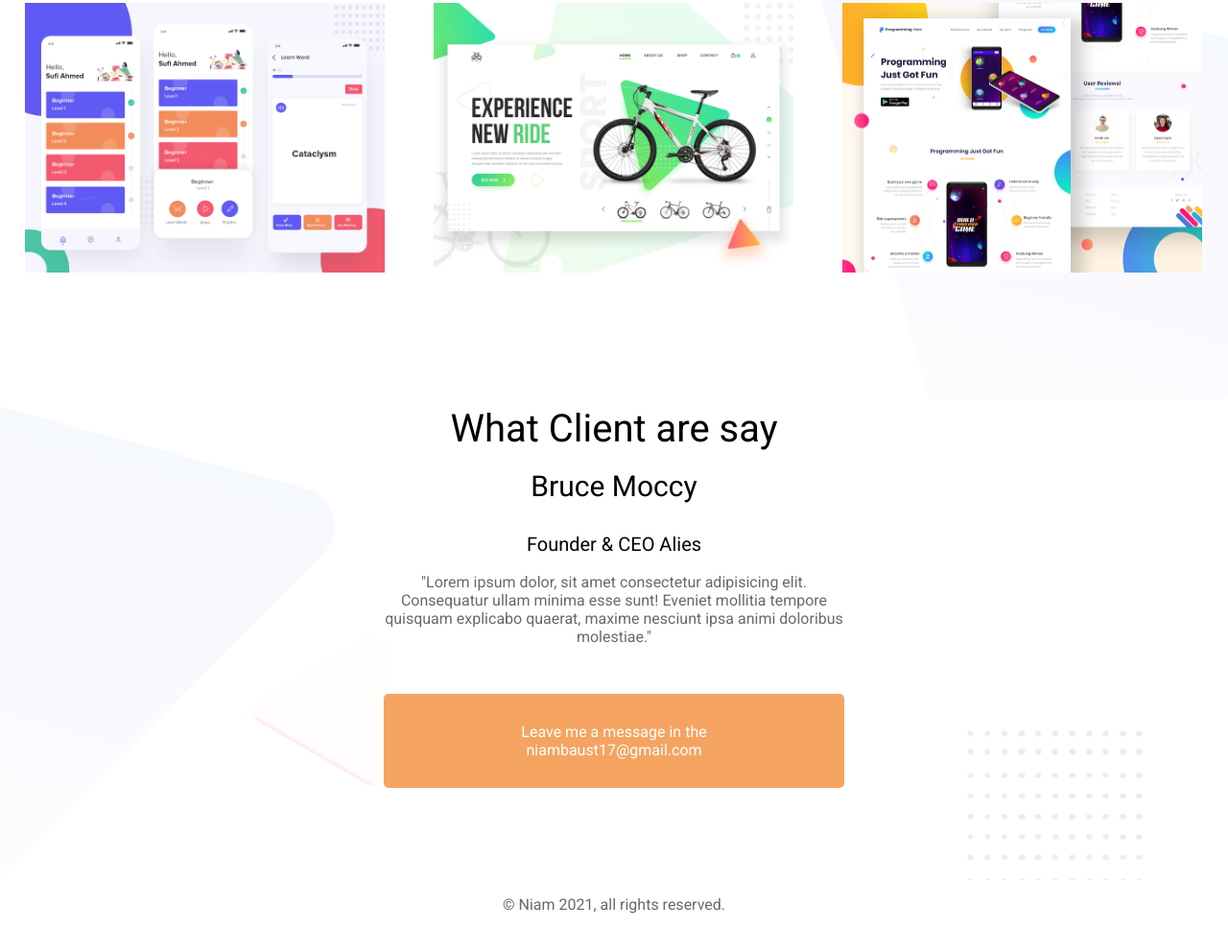
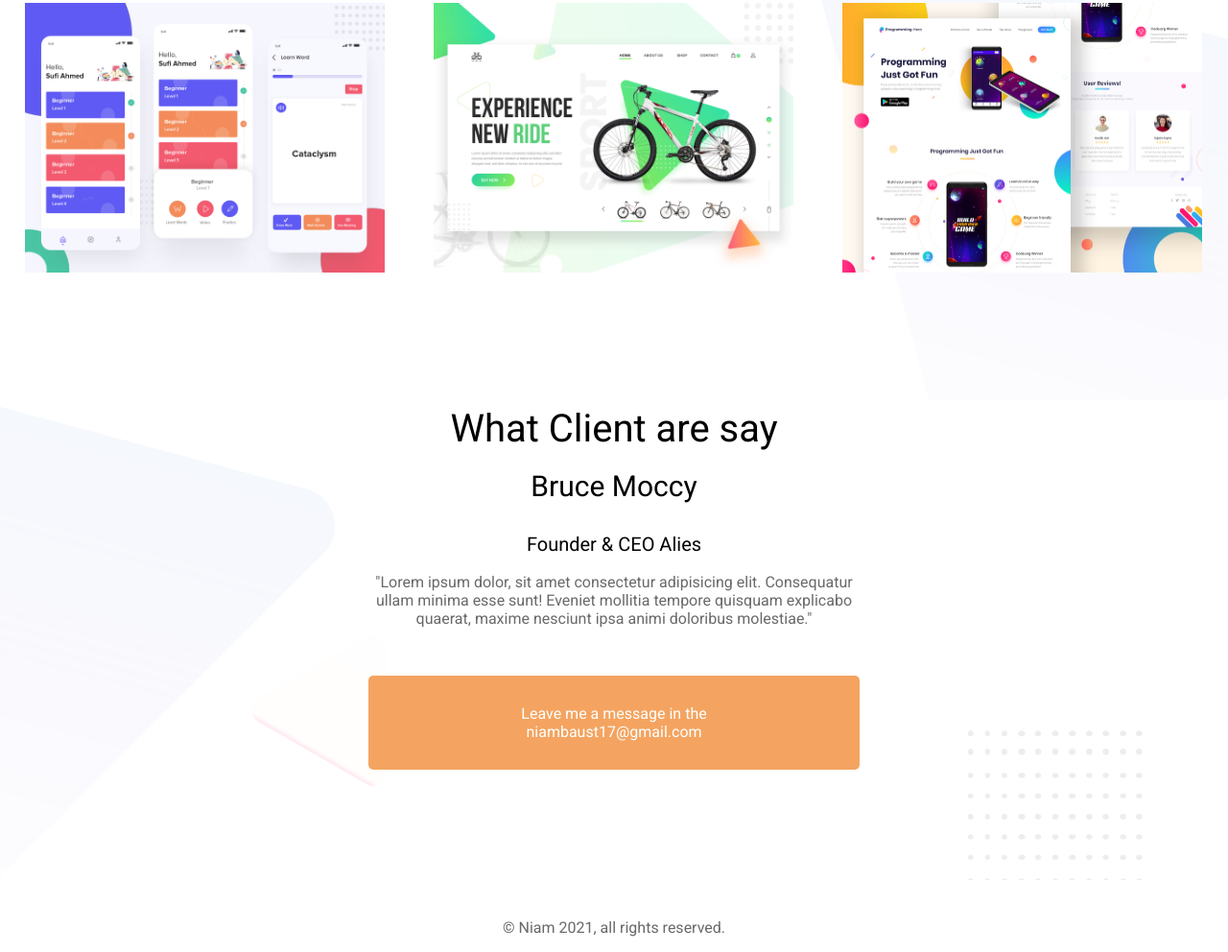
Before and after one commit to niambaust17/practice-portfolio, a plain HTML site: page index.html in a window 1280 px wide. Shown: the part 1583-2575 px from the top of the page at 96% size. Before the commit the page ends 2551 px from the top, so only its background shows below. Drawn offline with Linux system fonts and the light colour scheme.

Commit message:
update in css

```diff
--- a/style.css
+++ b/style.css
@@ -90,9 +90,10 @@ p {
   text-align: center;
 }
 .client-container p {
-  margin: 0 400px 50px 400px;
+  margin: 0 30% 50px 30%;
 }
 footer p {
+  margin-top: 40px;
   text-align: center;
 }
 #mail {
@@ -100,6 +101,7 @@ footer p {
   border-radius: 5px;
   padding: 30px 50px;
   color: white;
+  text-align: center;
 }
 #mail a {
   text-decoration: none;
```
Also changed, not shown: index.html (+0 -1 lines).
